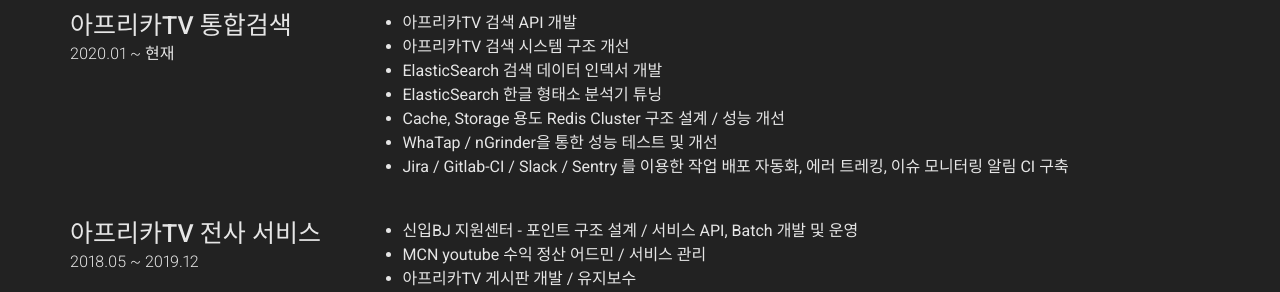
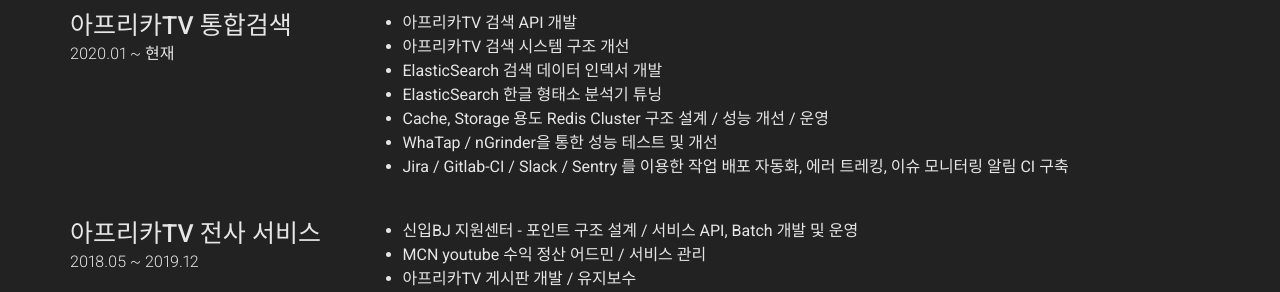
Before and after one commit to JinHyukParkk/JinHyukParkk.github.io, a Jekyll site: the page built from index.md, in a window 1280 px wide and 900 px high, scrolled down 1094 px. Shown: the part 151-443 px from the top of the window. Built offline with Jekyll 4.4.1, drawn with Linux system fonts in a browser that asks for light colours; nearby versions of some CDN libraries.

```diff
--- a/_config.yml
+++ b/_config.yml
@@ -17,11 +17,11 @@ darkmode: true
 # Social links
 github_username: jinhyukparkk
 linkedin_username: 진혁-박-504777130
+instagram_username: hyuk_eea
 #stackoverflow_username: "00000001"
 #dribbble_username: jekyll
 #facebook_username: jekyll
 #flickr_username: jekyll
-#instagram_username: jekyll
 #xing_username: jekyll
 #pinterest_username: jekyll
 #youtube_username: jekyll
@@ -95,7 +95,7 @@ content:
           * 아프리카TV 검색 시스템 구조 개선
           * ElasticSearch 검색 데이터 인덱서 개발
           * ElasticSearch 한글 형태소 분석기 튜닝
-          * Cache, Storage 용도 Redis Cluster 구조 설계 / 성능 개선
+          * Cache, Storage 용도 Redis Cluster 구조 설계 / 성능 개선 / 운영
           * WhaTap / nGrinder을 통한 성능 테스트 및 개선
           * Jira / Gitlab-CI / Slack / Sentry 를 이용한 작업 배포 자동화, 에러 트레킹, 이슈 모니터링 알림 CI 구축
 
```
